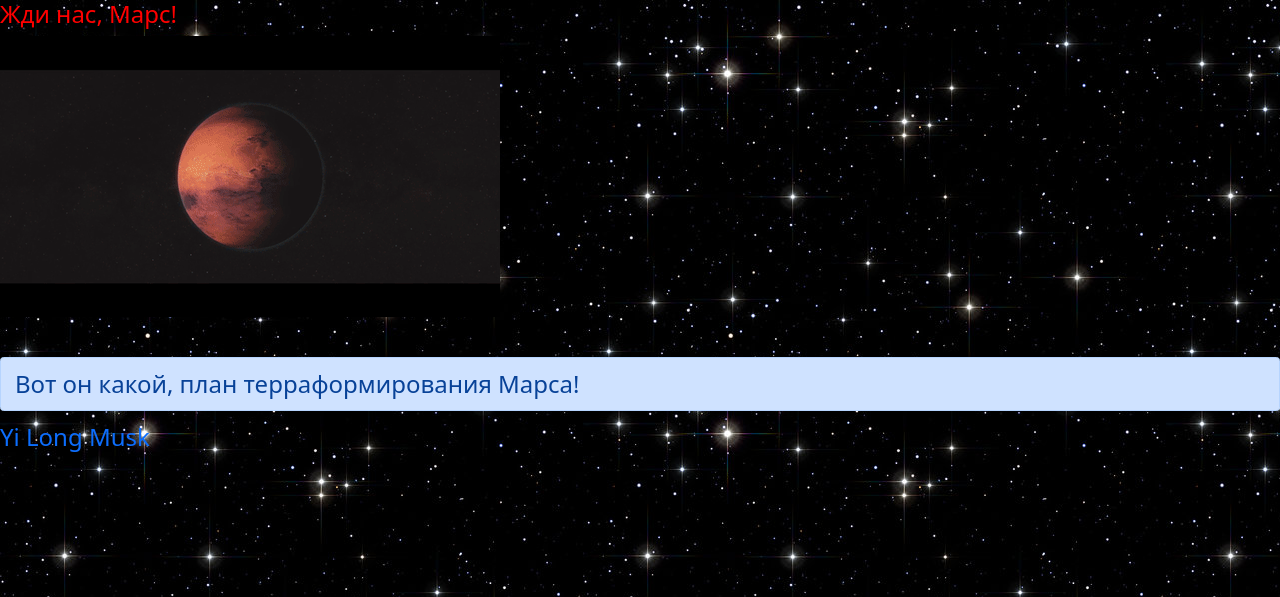
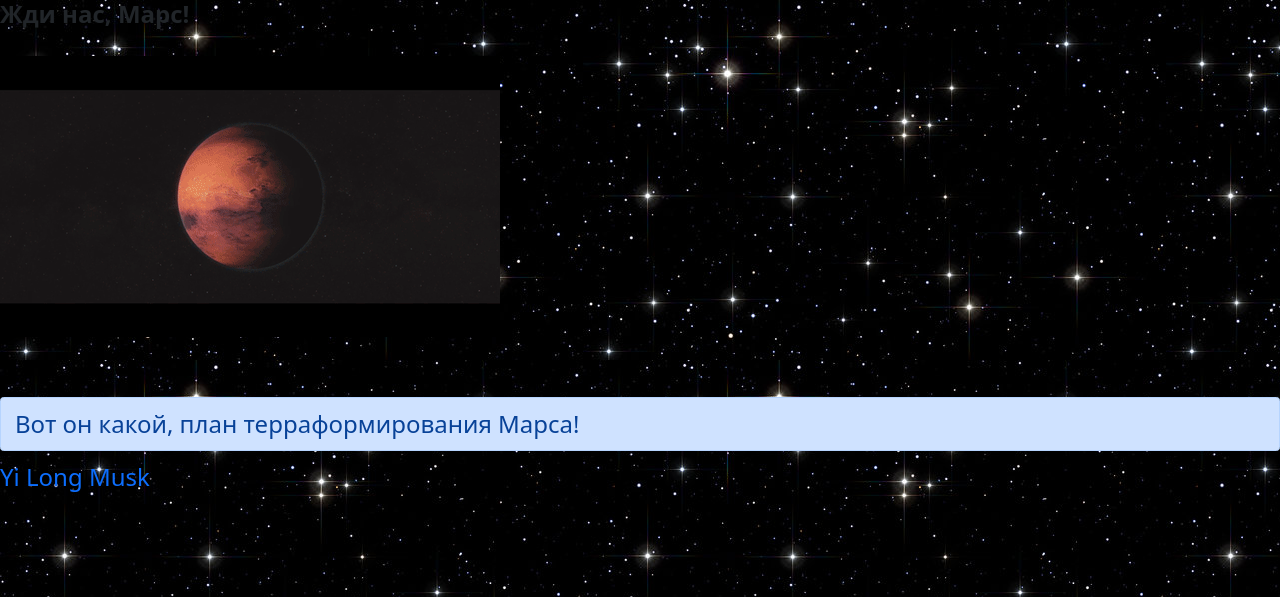
Before and after one commit to Kreoniz/mars_colony, a Flask app: page /promotion_image in a window 1280 px wide. Shown: the top 597 px of the page. Run offline with Flask 2, Linux system fonts and the light colour scheme.

Commit message:
file_loading

```diff
--- a/static/css/style.css
+++ b/static/css/style.css
@@ -20,7 +20,11 @@ body{
     background: url('../img/space_texture.jpg') 0 0 repeat fixed;
 }
 h1{
-    color: red;
+    font-weight: 600;
+}
+img{
+    padding: 20px 0 20px;
+    max-width: 500px;
 }
 .container{
     padding: 50px 20px 0px;
```
Also changed, not shown: static/img/pic.jpg (added).
